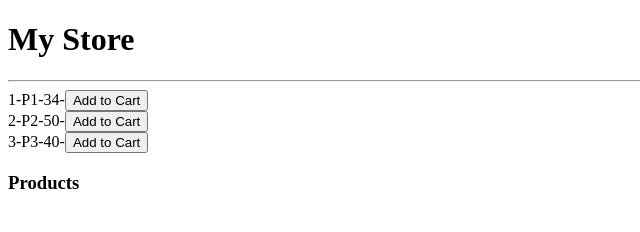
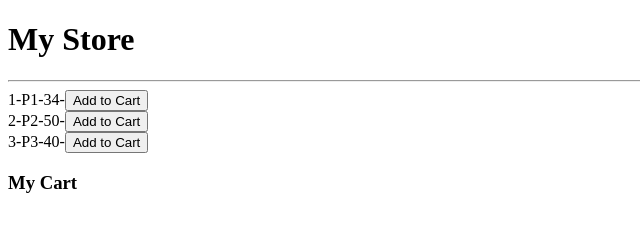
Before and after one commit to Manogna24-tech/online-store, a plain HTML site: page temp 20.html in a window 1280 px wide. Shown: the full height of the page, 0-640 px from the left. Drawn offline with Linux system fonts and the light colour scheme.

Commit message:
Update temp 20.html

```diff
--- a/temp 20.html
+++ b/temp 20.html
@@ -25,6 +25,6 @@
     <h1>My Store</h1>
     <hr>
     <div id="divProducts"></div>
-    <h3>Products</h3>
+    <h3>My Cart</h3>
 </body>
 </html>
```
